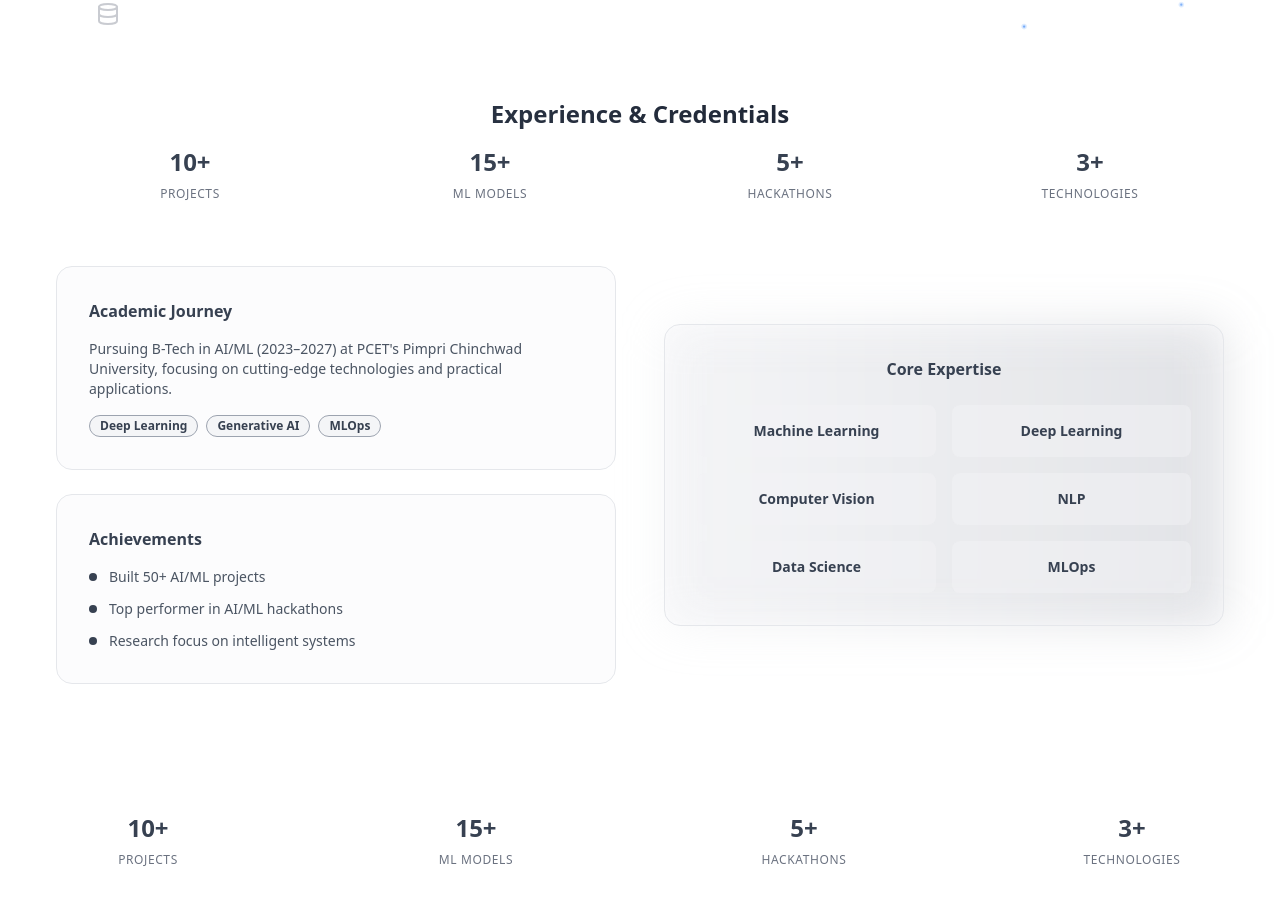
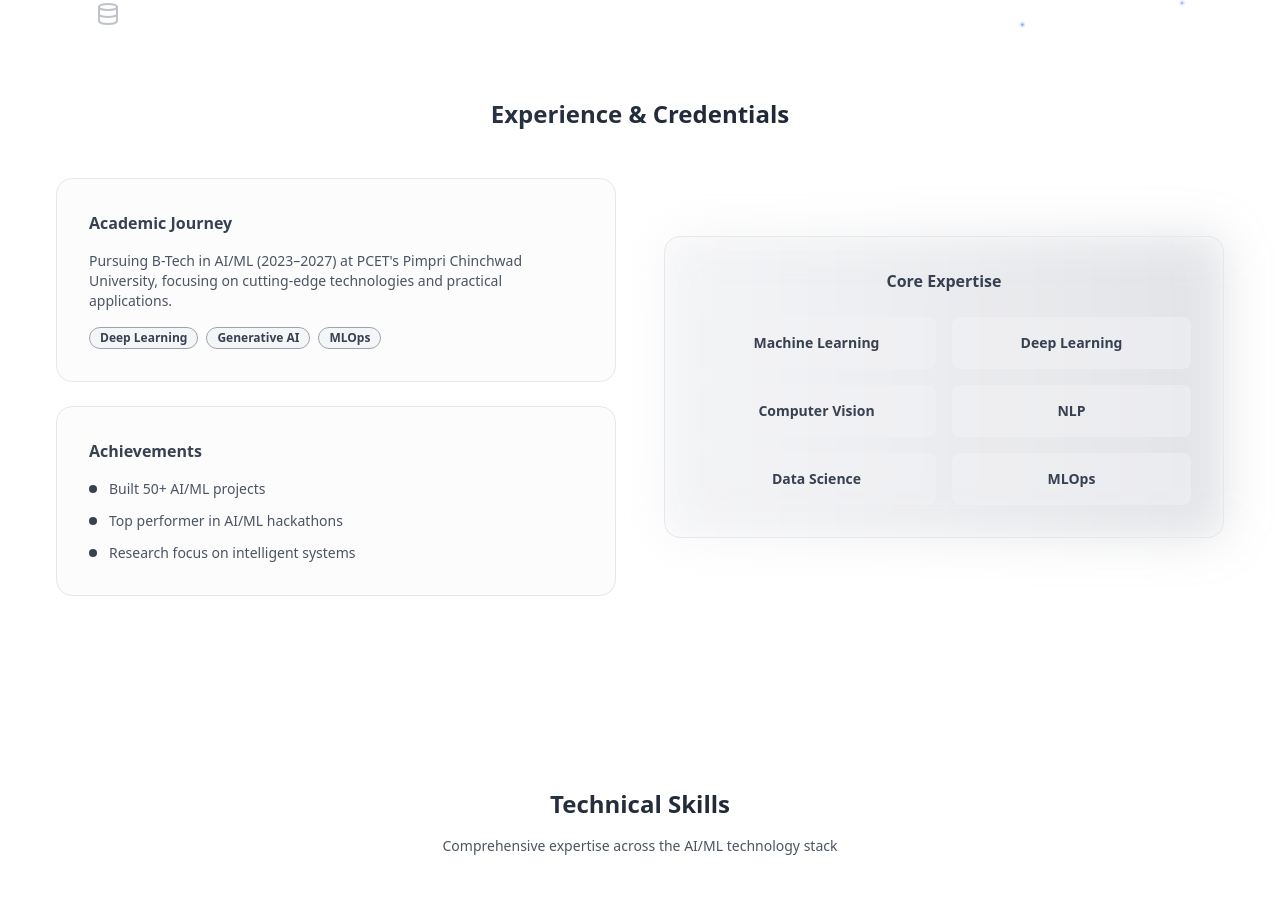
Before and after one commit to Riteshveer/ritsveer-demo, a React (Vite) app: page / in a window 1280 px wide. Shown: the part 766-1670 px from the top of the page. Built offline with nearby package versions, Linux system fonts and the light colour scheme.

Commit message:
Remove statistics section
Removes the statistics section from the experience section.

```diff
--- a/src/components/ExperienceSection.tsx
+++ b/src/components/ExperienceSection.tsx
@@ -1,6 +1,5 @@
 
 import { Badge } from '@/components/ui/badge';
-import StatisticsSection from './StatisticsSection';
 
 const ExperienceSection = () => {
   return (
@@ -10,9 +9,6 @@ const ExperienceSection = () => {
           <h2 className="text-xl md:text-2xl font-bold mb-4 bg-gradient-to-r from-gray-700 to-gray-900 bg-clip-text text-transparent">
             Experience & Credentials
           </h2>
-
-          {/* Statistics Section */}
-          <StatisticsSection />
         </div>
 
         <div className="grid md:grid-cols-2 gap-12 items-center">
--- a/src/pages/Index.tsx
+++ b/src/pages/Index.tsx
@@ -10,7 +10,6 @@ import ProjectsSection from '@/components/ProjectsSection';
 import ServicesSection from '@/components/ServicesSection';
 import ContactSection from '@/components/ContactSection';
 import Footer from '@/components/Footer';
-import StatisticsSection from '@/components/StatisticsSection';
 import NeuralNetworkBackground from '@/components/NeuralNetworkBackground';
 
 const Index = () => {
@@ -45,9 +44,6 @@ const Index = () => {
       {/* Experience & Credentials */}
       <section id="experience" className="relative z-10">
         <ExperienceSection />
-        <div className="mb-8">
-          <StatisticsSection />
-        </div>
       </section>
 
       {/* Skills Section */}
```
